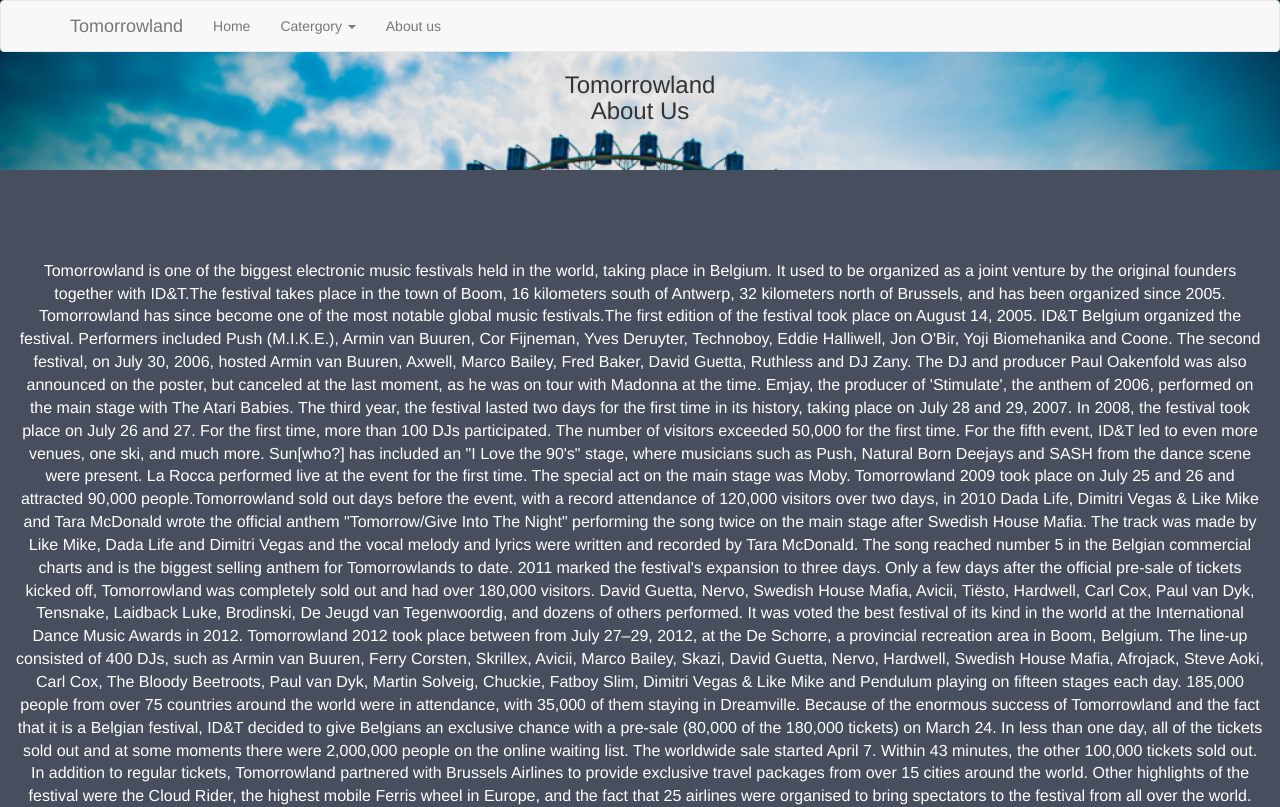
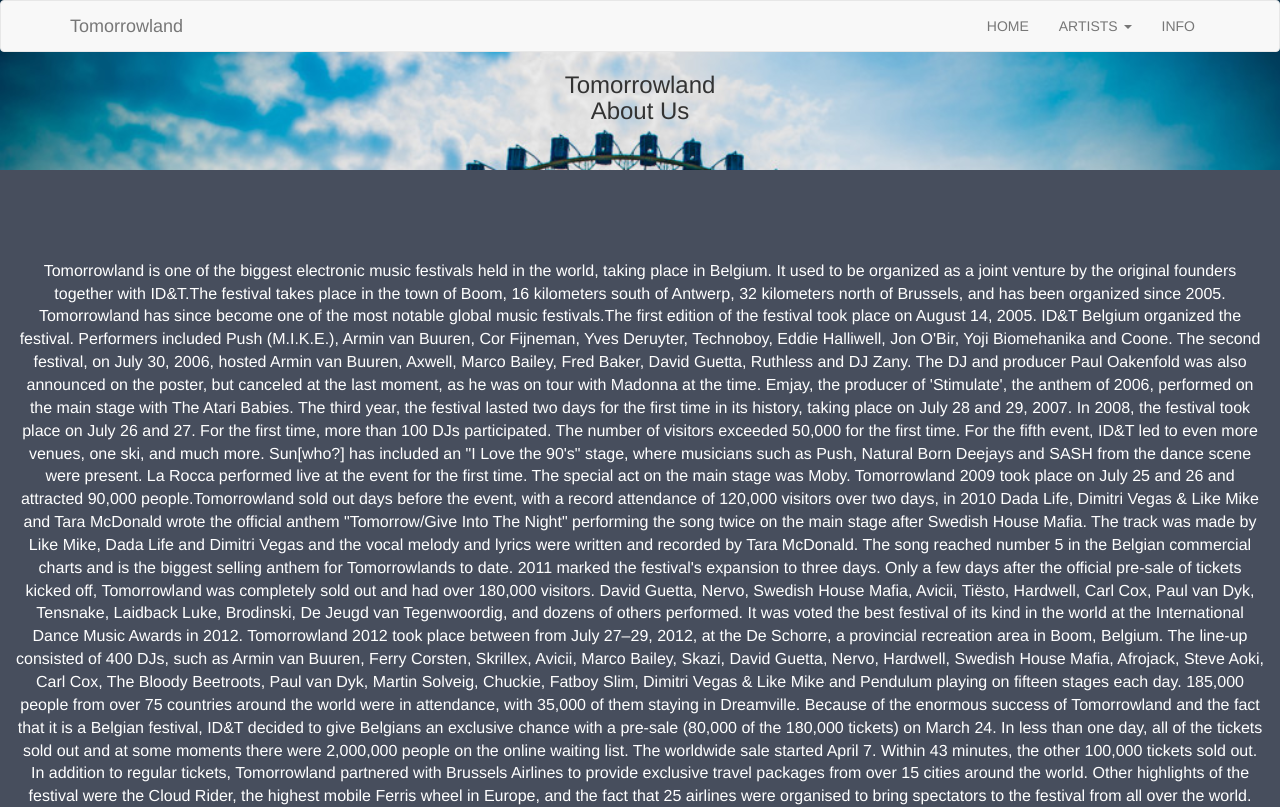
Before and after one commit to sachiththarinda/Tml, a plain HTML site: page Tomorrowland/About Us.html in a window 1280 px wide. Shown: the top 807 px of the page. Drawn offline with nearby package versions, Linux system fonts and the light colour scheme.

Commit message:
addaboutus

```diff
--- a/Tomorrowland/About Us.html
+++ b/Tomorrowland/About Us.html
@@ -1,7 +1,7 @@
 <!doctype html>
 <html>
 <head>
-</head>
+
 
 
 <link rel="stylesheet" href="footer.css">
@@ -14,13 +14,15 @@
     <script src="Extra/bootstrap.min.js"></script>
 </head>
 
+
+
 <body background="99_745819882127535_1451721352304082036_o.jpg" style="background-image: url(Images/tomorrow-1024x681.jpg);
 background-position:;
 background-size: cover;
 background-repeat:no-repeat;
 background-attachment:fixed;">
 
-<nav id="navbar"  class="navbar navbar-default">
+<nav class="navbar navbar-default">
   <div class="container">
     <div class="navbar-header">
       <button type="button" class="navbar-toggle" data-toggle="collapse" data-target="#myNavbar">
@@ -30,11 +32,10 @@ background-attachment:fixed;">
       </button>
       <a class="navbar-brand">Tomorrowland</a>
     </div>
-
     <div class="collapse navbar-collapse" id="myNavbar">
-      <ul class="nav navbar-nav">
-    <li><a href="Index.html">Home</a></li>
-        <li class="dropdown"><a class="dropdown-toggle" data-toggle="dropdown" href="#">Catergory <span class="caret"></span></a>
+      <ul class="nav navbar-nav navbar-right">
+        <li><a href="Index.html">HOME</a></li>
+        <li class="dropdown"><a class="dropdown-toggle" data-toggle="dropdown" href="#">ARTISTS <span class="caret"></span></a>
     <ul class="dropdown-menu">
     <li><a href="Dj's/Hardwell.html">Hardwell</a></li>
     <li><a href="Dj's/Avicii.html">Avicii</a></li>
@@ -45,12 +46,12 @@ background-attachment:fixed;">
   </ul>
     </li>
 
-        <li><a href="about us.html">About us</a></li>
-        <li align="left"></li>
+        <li><a href="About Us.html">INFO</a></li>
       </ul>
     </div>
   </div>
 </nav>
+
 
 
 
```
Lines whose indentation alone changed are shown as unchanged.
